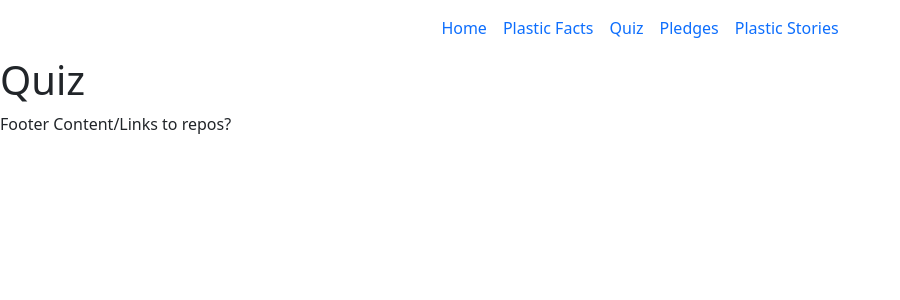
After one commit to debbiect246/healthy-planet, a Flask app: page /quiz in a window 1280 px wide. The commit adds this page. Shown: the top 300 px of the page, without its empty margins (0-900 px from the left). Run offline with Flask 2, Linux system fonts and the light colour scheme; some libraries are stand-ins or nearby versions.

Commit message:
Add basic navbar

```diff
--- a/healthyplanet/routes.py
+++ b/healthyplanet/routes.py
@@ -7,3 +7,27 @@ from healthyplanet import app
 def index():
     """ Basic route """
     return render_template("index.html")
+
+
+@app.route("/plastic-facts")
+def plastic_facts():
+    """ Basic route """
+    return render_template("plastic-facts.html")
+
+
+@app.route("/quiz")
+def quiz():
+    """ Basic route """
+    return render_template("quiz.html")
+
+
+@app.route("/pledges")
+def pledges():
+    """ Basic route """
+    return render_template("pledges.html")
+
+
+@app.route("/plastic-stories")
+def plastic_stories():
+    """ Basic route """
+    return render_template("plastic-stories.html")
--- a/healthyplanet/templates/base.html
+++ b/healthyplanet/templates/base.html
@@ -1,40 +1,84 @@
 <!DOCTYPE html>
 <html lang="en">
-
-<head>
-    <meta charset="UTF-8">
-    <meta http-equiv="X-UA-Compatible" content="IE=edge">
-    <meta name="viewport" content="width=device-width, initial-scale=1.0">
+  <head>
+    <meta charset="UTF-8" />
+    <meta http-equiv="X-UA-Compatible" content="IE=edge" />
+    <meta name="viewport" content="width=device-width, initial-scale=1.0" />
     <!--Website infomation-->
     <meta name="description" content="Healthy Planet" />
-    <meta name="keywords" content="Earth Day, environment, plastic waste, Healthy Planet">
-    <meta name="author" content="Healthy Planet Team">
+    <meta
+      name="keywords"
+      content="Earth Day, environment, plastic waste, Healthy Planet"
+    />
+    <meta name="author" content="Healthy Planet Team" />
     <!--Bootstrap 5-->
-    <link href="https://cdn.jsdelivr.net/npm/bootstrap@5.0.1/dist/css/bootstrap.min.css" rel="stylesheet"
-        integrity="sha384-+0n0xVW2eSR5OomGNYDnhzAbDsOXxcvSN1TPprVMTNDbiYZCxYbOOl7+AMvyTG2x" crossorigin="anonymous">
-    <script src="https://cdn.jsdelivr.net/npm/bootstrap@5.0.1/dist/js/bootstrap.bundle.min.js"
-        integrity="sha384-gtEjrD/SeCtmISkJkNUaaKMoLD0//ElJ19smozuHV6z3Iehds+3Ulb9Bn9Plx0x4" crossorigin="anonymous">
-        </script>
+    <link
+      href="https://cdn.jsdelivr.net/npm/bootstrap@5.0.1/dist/css/bootstrap.min.css"
+      rel="stylesheet"
+      integrity="sha384-+0n0xVW2eSR5OomGNYDnhzAbDsOXxcvSN1TPprVMTNDbiYZCxYbOOl7+AMvyTG2x"
+      crossorigin="anonymous"
+    />
+    <script
+      src="https://cdn.jsdelivr.net/npm/bootstrap@5.0.1/dist/js/bootstrap.bundle.min.js"
+      integrity="sha384-gtEjrD/SeCtmISkJkNUaaKMoLD0//ElJ19smozuHV6z3Iehds+3Ulb9Bn9Plx0x4"
+      crossorigin="anonymous"
+    ></script>
     <!--Fontawsome-->
-    <script src="https://kit.fontawesome.com/0f34b153f4.js" crossorigin="anonymous"></script>
+    <script
+      src="https://kit.fontawesome.com/0f34b153f4.js"
+      crossorigin="anonymous"
+    ></script>
     <!--JQuery-->
-    <script src="https://code.jquery.com/jquery-3.6.0.js"
-        integrity="sha256-H+K7U5CnXl1h5ywQfKtSj8PCmoN9aaq30gDh27Xc0jk=" crossorigin="anonymous"></script>
-    <script src="https://cdn.jsdelivr.net/npm/popper.js@1.16.0/dist/umd/popper.min.js"
-        integrity="sha384-Q6E9RHvbIyZFJoft+2mJbHaEWldlvI9IOYy5n3zV9zzTtmI3UksdQRVvoxMfooAo" crossorigin="anonymous">
-        </script>
-    <link rel="stylesheet" href="{{ url_for('static', filename='css/style.css') }}" type="text/css">
+    <script
+      src="https://code.jquery.com/jquery-3.6.0.js"
+      integrity="sha256-H+K7U5CnXl1h5ywQfKtSj8PCmoN9aaq30gDh27Xc0jk="
+      crossorigin="anonymous"
+    ></script>
+    <script
+      src="https://cdn.jsdelivr.net/npm/popper.js@1.16.0/dist/umd/popper.min.js"
+      integrity="sha384-Q6E9RHvbIyZFJoft+2mJbHaEWldlvI9IOYy5n3zV9zzTtmI3UksdQRVvoxMfooAo"
+      crossorigin="anonymous"
+    ></script>
+    <link
+      rel="stylesheet"
+      href="{{ url_for('static', filename='css/style.css') }}"
+      type="text/css"
+    />
     <title></title>
-</head>
+  </head>
 
-<body>
-    <header>Healthy Planet</header>
-    <main>
-        {% block content %}
-        {% endblock %}
-    </main>
-    <footer></footer>
+  <body>
+    <header>
+      <nav class="navbar navbar-expand-lg">
+		  <div class="container-fluid justify-content-center">
+			  <ul class="navbar-nav">
+				  <li class="nav-item">
+					<a href="{{ url_for('index') }}" class="nav-link">Home</a>
+				  </li>
+				  <li class="nav-item">
+					<a href="{{ url_for('plastic_facts') }}" class="nav-link">Plastic Facts</a>
+				  </li>
+				  <li class="nav-item">
+					<a href="{{ url_for('quiz') }}" class="nav-link">Quiz</a>
+				  </li>
+				  <li class="nav-item">
+					<a href="{{ url_for('pledges') }}" class="nav-link">Pledges</a>
+				  </li>
+				  <li class="nav-item">
+					<a href="{{ url_for('plastic_stories') }}" class="nav-link">Plastic Stories</a>
+				  </li>
+			  </ul>
+
+
+
+
+		  </div>
+	  </nav>
+    </header>
+    <main>{% block content %} {% endblock %}</main>
+    <footer>
+		Footer Content/Links to repos?
+	</footer>
     <script src="{{url_for('static', filename='js/script.js')}}"></script>
-</body>
-
+  </body>
 </html>
--- a/healthyplanet/templates/index.html
+++ b/healthyplanet/templates/index.html
@@ -1,4 +1,4 @@
 {% extends "base.html" %}
 {% block content %}
-<!--Content goes here-->
+<h1>Healthy Planet</h1>
 {% endblock%}
--- /dev/null
+++ b/healthyplanet/templates/plastic-facts.html
@@ -0,0 +1,4 @@
+{% extends "base.html" %}
+{% block content %}
+<h1>Plastic Facts</h1>
+{% endblock%}
--- /dev/null
+++ b/healthyplanet/templates/plastic-stories.html
@@ -0,0 +1,4 @@
+{% extends "base.html" %}
+{% block content %}
+<h1>Plastic Stories</h1>
+{% endblock%}
--- /dev/null
+++ b/healthyplanet/templates/pledges.html
@@ -0,0 +1,4 @@
+{% extends "base.html" %}
+{% block content %}
+<h1>Pledges</h1>
+{% endblock%}
--- /dev/null
+++ b/healthyplanet/templates/quiz.html
@@ -0,0 +1,4 @@
+{% extends "base.html" %}
+{% block content %}
+<h1>Quiz</h1>
+{% endblock%}
```
Also changed, not shown: README.md.
